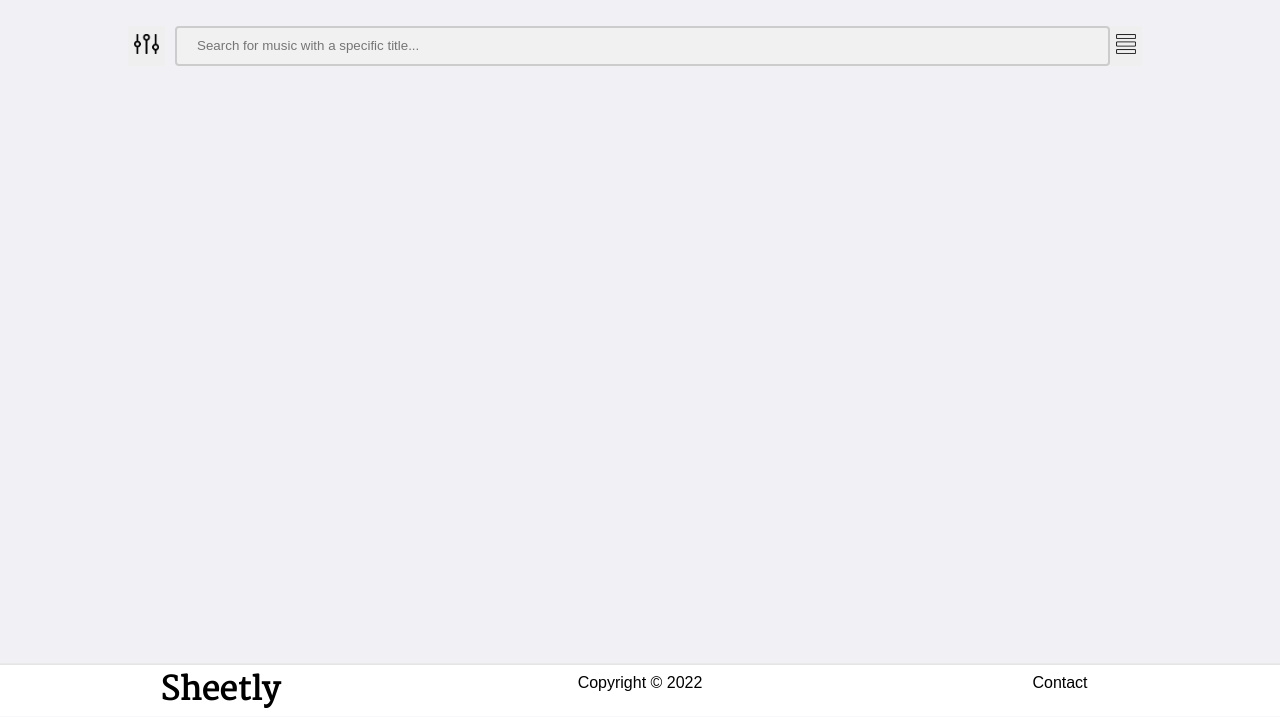
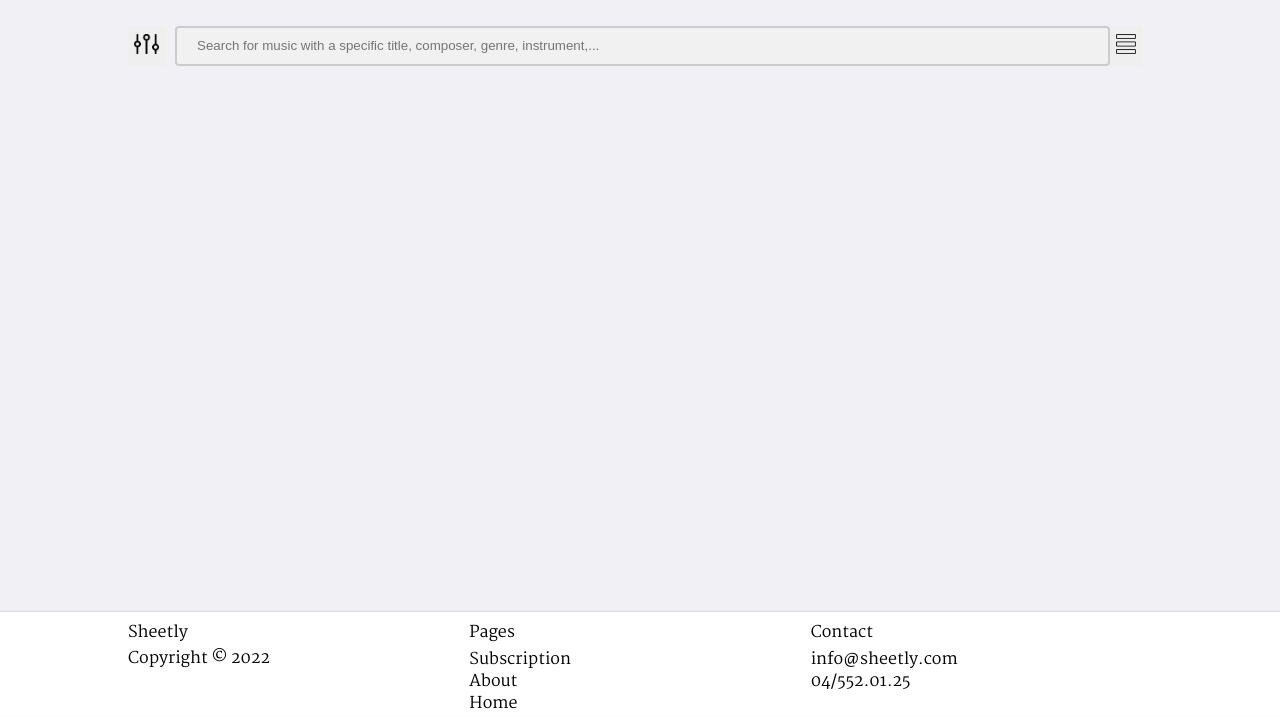
Before and after one commit to wynssimon/IMSLP, a PHP site: page / in a window 1280 px wide. Shown: the part 83-800 px from the top of the page. Run offline with PHP 8.4, Linux system fonts and the light colour scheme; data that the repository does not hold is empty.

Commit message:
search op alles, gridliststorage, update, begin footer

```diff
--- a/includes/footer.php
+++ b/includes/footer.php
@@ -1,7 +1,21 @@
 <footer>
     <div>
-        <a>Sheetly</a>
+        <h2>Sheetly</h2>
+        <p>Copyright © 2022</p>
     </div>
-    <div>Copyright © 2022</div>
-    <div>Contact</div>
+    <div>
+        <p>Pages</p>
+        <ul>
+            <li><a href="">Subscription</a></li>
+            <li><a href="">About</a></li>
+            <li><a href="">Home</a></li>
+        </ul>
+    </div>
+    <div>
+        <p>Contact</p>
+        <ul>
+            <li><a href="mailto:info@sheetly.com">info@sheetly.com</a></li>
+            <li><a href="04/552.01.25">04/552.01.25</a></li>
+        </ul>
+    </div>
 </footer>
--- a/index.php
+++ b/index.php
@@ -96,7 +96,7 @@ session_start();
         ?>
         <div id="inputenbuttons">
             <button id='showfilters'><img src='./img/filter.png'></button>
-            <input type="text" id="myInput" placeholder="Search for music with a specific title..." />
+            <input type="text" id="myInput" placeholder="Search for music with a specific title, composer, genre, instrument,..." />
             <button id="changeDisplay"><img id='row' src='./img/row.png'></button>
         </div>
         <script>
@@ -410,6 +410,12 @@ session_start();
                         <div class="desc">
                             <div>
                             <?php echo "$thisGenre"; ?>
+                            <?php echo "<div id='verberg'>$thisDifficulty</div>"; ?>
+                            <?php echo "<div id='verberg'>$thisInstrument</div>"; ?>
+                            <?php echo "<div id='verberg'>$thisInstrument2</div>"; ?>
+                            <?php echo "<div id='verberg'>$thisInstrument3</div>"; ?>
+                            <?php echo "<div id='verberg'>$thisInstrument4</div>"; ?>
+                            <?php echo "<div id='verberg'>$thisInstrument5</div>"; ?>
                             </div>
                             <div>
                             <?php if ($thisInstrument == 'Accordion') {
@@ -552,21 +558,31 @@ session_start();
         let alles = document.getElementById('alles');
         let row = document.getElementById('row');
 
+        if (sessionStorage.getItem('displayMode') === 'list') {
+            alles.classList.add('list');
+            alles.classList.remove('grid');
+            row.src = "./img/menu.png";
+        } else {
+            alles.classList.add('grid');
+            alles.classList.remove('list');
+            row.src = './img/row.png';
+        }
+
         changeDisplay.addEventListener("click", () => {
-
             if (alles.classList.contains("grid")) {
                 alles.classList.add("list");
                 alles.classList.remove("grid");
                 row.src = "./img/menu.png";
-                    }
-                else if (alles.classList.contains("list")) {
+                sessionStorage.setItem('displayMode', 'list');
+            } else if (alles.classList.contains("list")) {
                 alles.classList.add("grid");
                 alles.classList.remove("list");
                 row.src = './img/row.png';
+                sessionStorage.setItem('displayMode', 'grid');
             }
         });
     </script>
+
         <?php include './includes/footer.php'; ?>
   <script src="scripts/livesearch.js"></script>
-  <script src="scripts/cursor.js"></script>
 </html>
--- a/pages/confirmed.php
+++ b/pages/confirmed.php
@@ -22,6 +22,9 @@ session_destroy();
         include '../includes/header.php';
         include 'config.php';
         ?>
-        <p>Updated your permissions. Log back in and enjoy your premium profile!</p>
+        <main class="main">
+            <p>Updated your permissions. Log back in and enjoy your premium profile!</p>
+        </main>
     </body>
+    <?php include '../includes/footer.php'; ?>
 </html>
--- a/pages/register.php
+++ b/pages/register.php
@@ -64,7 +64,6 @@ ob_start();
                      </div>
                      <div id='passwordMatch'>Passwords do not match!</div>
                      <div id='passwordShould'>Password should have at least :8 characters, one upper case letter, one number, one special character!</div>
-
                      <div class='CTA'>
                         <input type='submit' value='Signup Now' id='submit'>
                         <a href='login.php' class='switch'>I have an account</a>
--- a/pages/upload.php
+++ b/pages/upload.php
@@ -13,7 +13,6 @@ include 'config.php';
     <link rel="stylesheet" href="../styles/reset.css" />
     <link rel="stylesheet" href="../styles/headers.css" />
     <link rel="stylesheet" href="../styles/main.css" />
-    <link rel="stylesheet" href="../styles/text.css" />
     <link rel="stylesheet" href="../styles/upload.css" />
     <link rel="stylesheet" href="../styles/footer.css" />
     <title>Sheetly</title>
--- a/styles/footer.css
+++ b/styles/footer.css
@@ -1,20 +1,31 @@
 footer {
   display: grid;
   grid-template-columns: 1fr 1fr 1fr;
-  text-align: center;
   border-top: 1px solid lightgrey;
   background-color: white;
-  font-family: 'Varela Round', sans-serif;
   position: sticky;
   top: 100vh;
   margin-top: 30px;
-  padding: 10px;
+  padding-left: 10%;
+  padding-right: 10%;
   width: 100%;
+  padding-top: 1%;
 }
 
 footer a {
   font-family: 'Martel', serif;
-  font-weight: 700;
   text-decoration: none;
-  font-size: 2rem;
+  color: black;
 }
+footer div {
+  text-align: left;
+}
+footer li {
+  margin-bottom: 5px;
+}
+
+footer p,
+footer h2 {
+  margin-bottom: 10px;
+  font-family: 'Martel', serif;
+}
--- a/styles/sheetsresults.css
+++ b/styles/sheetsresults.css
@@ -72,7 +72,10 @@
 .checkboxen p:nth-child(1) {
   font-weight: bold;
 }
-
+#verberg {
+  position: absolute;
+  visibility: hidden;
+}
 #allefilters {
   width: 100%;
   background-color: white;
--- a/styles/subscription.css
+++ b/styles/subscription.css
@@ -14,7 +14,7 @@ button {
 .main {
   text-align: left;
 }
-p {
+#contentSubscription p {
   font-family: 'Varela Round', sans-serif;
   line-height: 2rem;
   text-align: left;
--- a/styles/text.css
+++ b/styles/text.css
@@ -1,4 +1,4 @@
-p {
+.main p {
   text-align: center;
   font-family: 'Varela Round', sans-serif;
 }
--- a/styles/upload.css
+++ b/styles/upload.css
@@ -11,12 +11,12 @@
   padding: 1%;
   text-align: center;
 }
-h3 {
+.main h3 {
   text-align: center;
   text-decoration: underline;
   font-weight: bold;
 }
-form {
+.main form {
   display: grid;
   grid-template-columns: 1fr 1fr 1fr 1fr;
   grid-template-rows: 1fr 1fr 1fr 1fr;
```
Also changed, not shown: pages/myaccount.php (+24 -12 lines), styles/about.css (+4 -4 lines), styles/myaccount.css (+10 -2 lines). Lines whose indentation alone changed are shown as unchanged.
